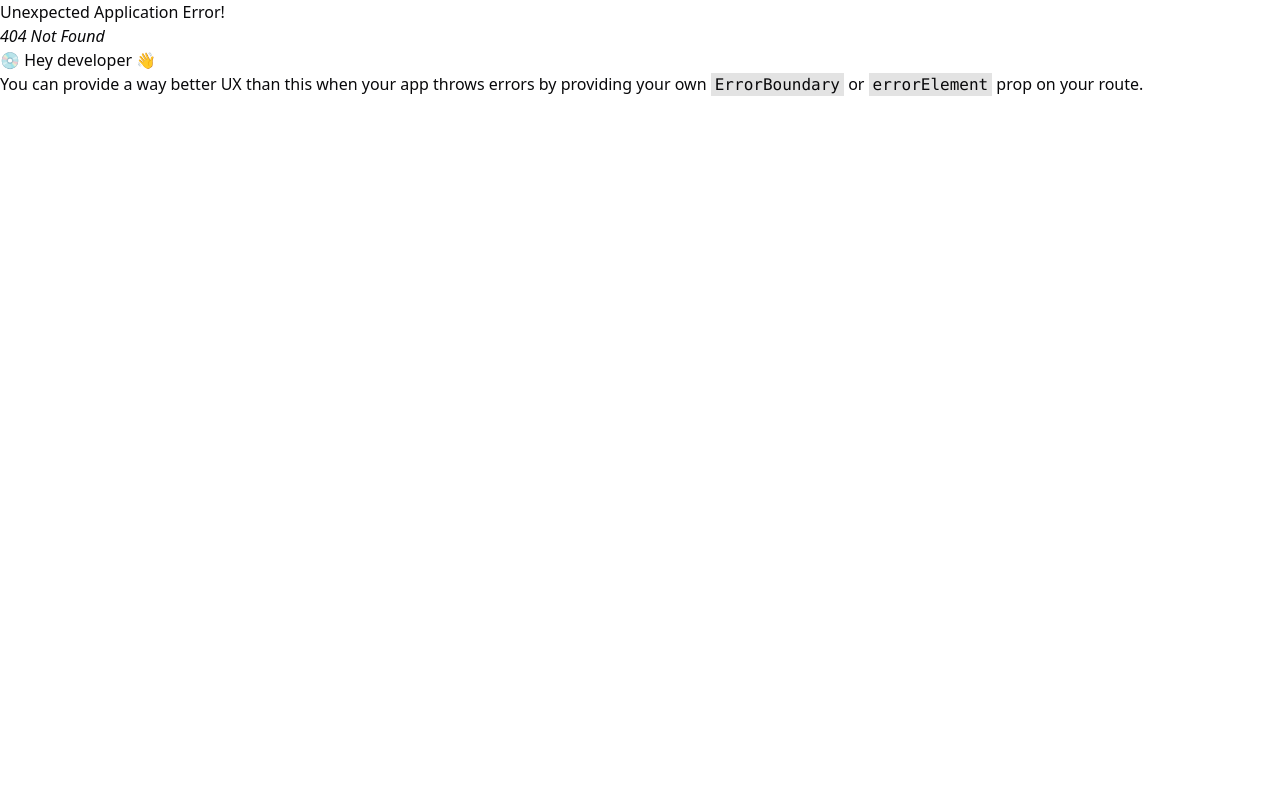
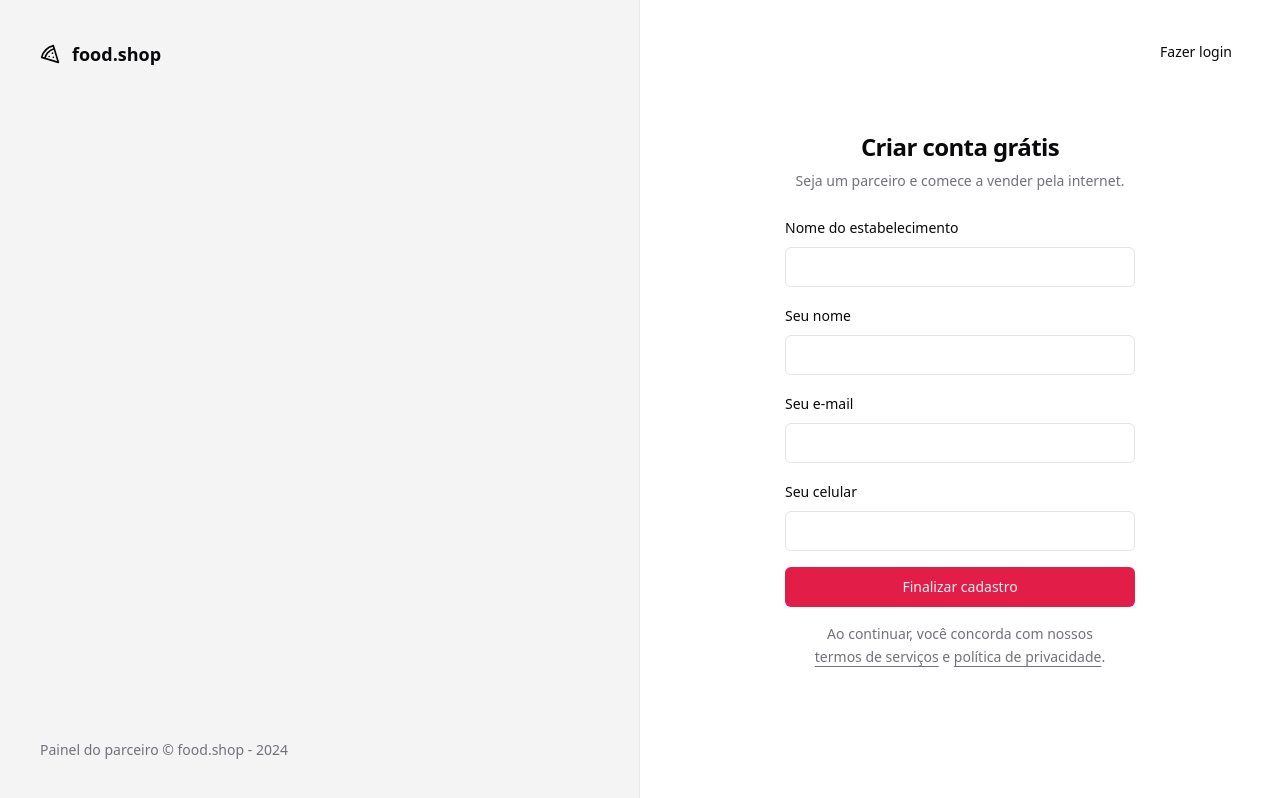
Before and after one commit to vandersonarruda/order-dashboard-web, a React (Vite) app: page /sign-up in a window 1280 px wide. Before the commit this address had no page. Built offline with nearby package versions, Linux system fonts and the light colour scheme.

Commit message:
feat: add sign-up form functionality

```diff
--- a/src/pages/_layouts/auth.tsx
+++ b/src/pages/_layouts/auth.tsx
@@ -14,7 +14,7 @@
         </div>
       </div>
 
-      <div className="flex flex-col items-center justify-center">
+      <div className="relative flex flex-col items-center justify-center">
         <Outlet />
       </div>
     </div>
--- a/src/pages/auth/sign-in.tsx
+++ b/src/pages/auth/sign-in.tsx
@@ -1,5 +1,6 @@
 import { Helmet } from 'react-helmet-async'
 import { useForm } from 'react-hook-form'
+import { Link } from 'react-router-dom'
 import { toast } from 'sonner'
 import { z } from 'zod'
 
@@ -42,6 +43,10 @@
     <>
       <Helmet title="Login" />
       <div className="p-8">
+        <Button asChild className="absolute right-8 top-8" variant="ghost">
+          <Link to="/sign-up">Novo estabelecimento</Link>
+        </Button>
+
         <div className="flex w-[350px] flex-col justify-center gap-6">
           <div className="flex flex-col gap-2 text-center">
             <h1 className="text-2xl font-semibold tracking-tight">
--- /dev/null
+++ b/src/pages/auth/sign-up.tsx
@@ -0,0 +1,114 @@
+import { Helmet } from 'react-helmet-async'
+import { useForm } from 'react-hook-form'
+import { Link, useNavigate } from 'react-router-dom'
+import { toast } from 'sonner'
+import { z } from 'zod'
+
+import { Button } from '@/components/ui/button'
+import { Input } from '@/components/ui/input'
+import { Label } from '@/components/ui/label'
+
+const signUpForm = z.object({
+  restaurantName: z.string(),
+  managerName: z.string(),
+  phone: z.string(),
+  email: z.string().email(),
+})
+
+type SignUpForm = z.infer<typeof signUpForm>
+
+export function SignUp() {
+  const navigate = useNavigate()
+
+  const {
+    register,
+    handleSubmit,
+    formState: { isSubmitting },
+  } = useForm<SignUpForm>()
+
+  async function handleSignUp(data: SignUpForm) {
+    try {
+      console.log(data)
+
+      await new Promise((resolve) => setTimeout(resolve, 2000))
+
+      toast.success('Restaurante cadastrado com sucesso.', {
+        action: {
+          label: 'Login',
+
+          onClick: () => navigate('/sign-in'),
+        },
+      })
+    } catch {
+      toast.error('Erro ao cadastrar restaurante.')
+    }
+  }
+
+  return (
+    <>
+      <Helmet title="Cadastro" />
+      <div className="p-8">
+        <Button asChild className="absolute right-8 top-8" variant="ghost">
+          <Link to="/sign-in">Fazer login</Link>
+        </Button>
+
+        <div className="flex w-[350px] flex-col justify-center gap-6">
+          <div className="flex flex-col gap-2 text-center">
+            <h1 className="text-2xl font-semibold tracking-tight">
+              Criar conta grátis
+            </h1>
+            <p className="text-sm text-muted-foreground">
+              Seja um parceiro e comece a vender pela internet.
+            </p>
+          </div>
+
+          <form className="space-y-4" onSubmit={handleSubmit(handleSignUp)}>
+            <div className="space-y-2">
+              <Label htmlFor="restaurantName">Nome do estabelecimento</Label>
+              <Input
+                id="restaurantName"
+                type="text"
+                {...register('restaurantName')}
+              />
+            </div>
+
+            <div className="space-y-2">
+              <Label htmlFor="managerName">Seu nome</Label>
+              <Input
+                id="managerName"
+                type="text"
+                {...register('managerName')}
+              />
+            </div>
+
+            <div className="space-y-2">
+              <Label htmlFor="email">Seu e-mail</Label>
+              <Input id="email" type="email" {...register('email')} />
+            </div>
+
+            <div className="space-y-2">
+              <Label htmlFor="phone">Seu celular</Label>
+              <Input id="phone" type="tel" {...register('phone')} />
+            </div>
+
+            <Button disabled={isSubmitting} className="w-full" type="submit">
+              Finalizar cadastro
+            </Button>
+
+            <p className="px-6 text-center text-sm leading-relaxed text-muted-foreground">
+              Ao continuar, você concorda com nossos{' '}
+              <a href="" className="underline underline-offset-4">
+                termos de serviços
+              </a>{' '}
+              e{' '}
+              <a href="" className="underline underline-offset-4">
+                política de privacidade
+              </a>
+              .
+            </p>
+          </form>
+        </div>
+      </div>
+    </>
+  )
+}
--- a/src/routes.tsx
+++ b/src/routes.tsx
@@ -4,6 +4,7 @@
 import { AuthLayout } from './pages/_layouts/auth'
 import { Dashboard } from './pages/app/dashboard'
 import { SignIn } from './pages/auth/sign-in'
+import { SignUp } from './pages/auth/sign-up'
 
 export const router = createBrowserRouter([
   {
@@ -14,6 +15,9 @@
   {
     path: '/',
     element: <AuthLayout />,
-    children: [{ path: '/sign-in', element: <SignIn /> }],
+    children: [
+      { path: '/sign-in', element: <SignIn /> },
+      { path: '/sign-up', element: <SignUp /> },
+    ],
   },
 ])
```
